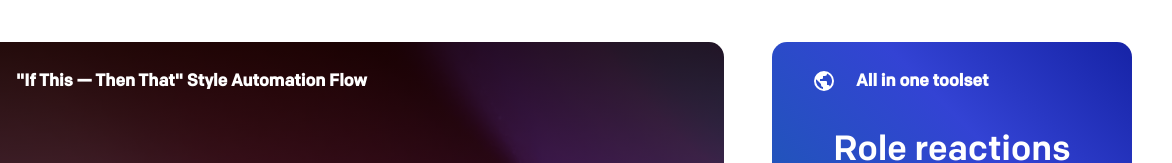
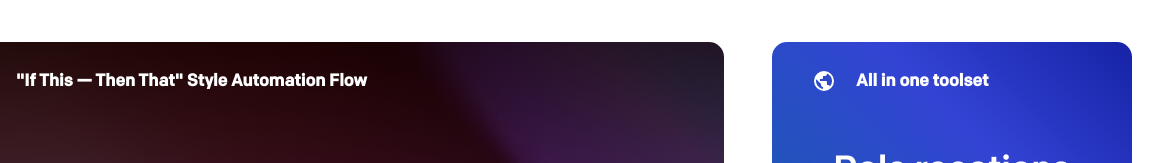
Before and after one commit to mu-arch/cybermancy_web, a website built with Parcel: page comfyai/index.html in a window 1280 px wide. Shown: the part 738-901 px from the top of the page, 108-1280 px from the left. Built offline with nearby package versions, Linux system fonts and the light colour scheme; no server answers.

Commit message:
update from mac

```diff
--- a/comfyai/css/main.css
+++ b/comfyai/css/main.css
@@ -560,7 +560,7 @@ b {
   display: block;
 }
 
-.big-center-p:first-child {
+.big-center-p:first-of-type {
   margin-top: 20px;
 }
 
```
